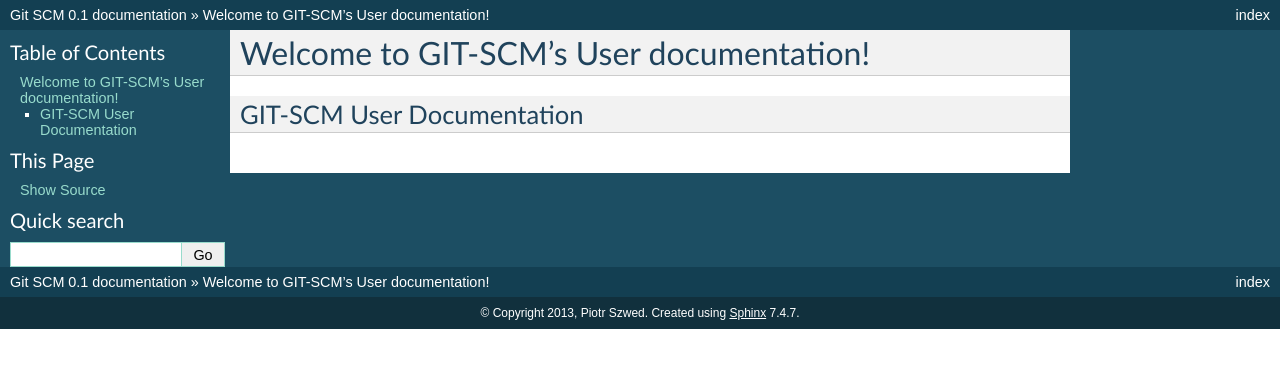
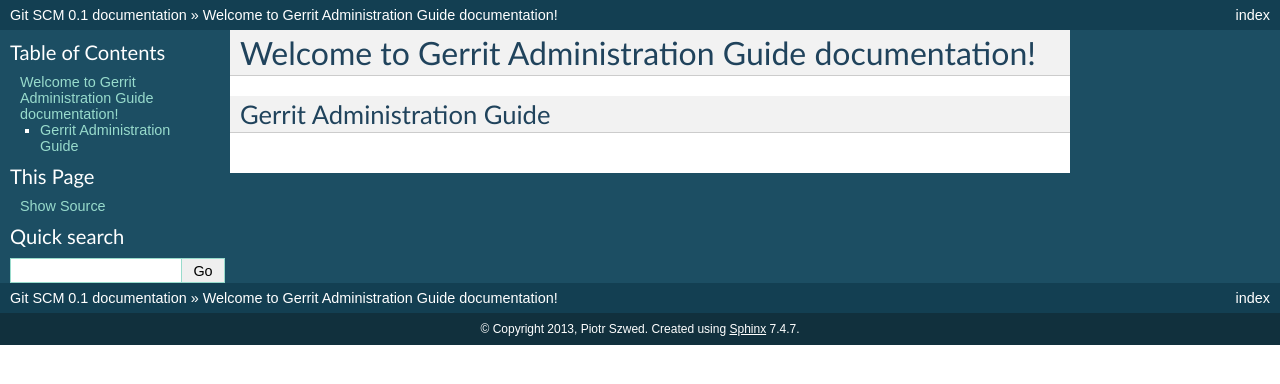
Before and after one commit to voki/SCM-Knowledge-Base, a Sphinx documentation site: the page built from docs/index.rst, in a window 1280 px wide. Shown: the top 384 px of the page. Built offline with Sphinx 7.4.7, drawn with Linux system fonts in a browser that asks for light colours; formulas are drawn with MathJax 3; pages that are not in the unit, such as notebooks, are missing from menus.

Commit message:
Minor fix

```diff
--- a/docs/index.rst
+++ b/docs/index.rst
@@ -1,13 +1,8 @@
-.. SCM User Documentation master file, created by
-   sphinx-quickstart on Thu May 30 16:05:41 2013.
-   You can adapt this file completely to your liking, but it should at least
-   contain the root `toctree` directive. Test.
+Welcome to Gerrit Administration Guide documentation!
+=====================================================
 
-Welcome to GIT-SCM's User documentation!
-========================================
-
-GIT-SCM User Documentation
---------------------------
+Gerrit Administration Guide
+---------------------------
 
 .. toctree::
     :maxdepth: 2
```
